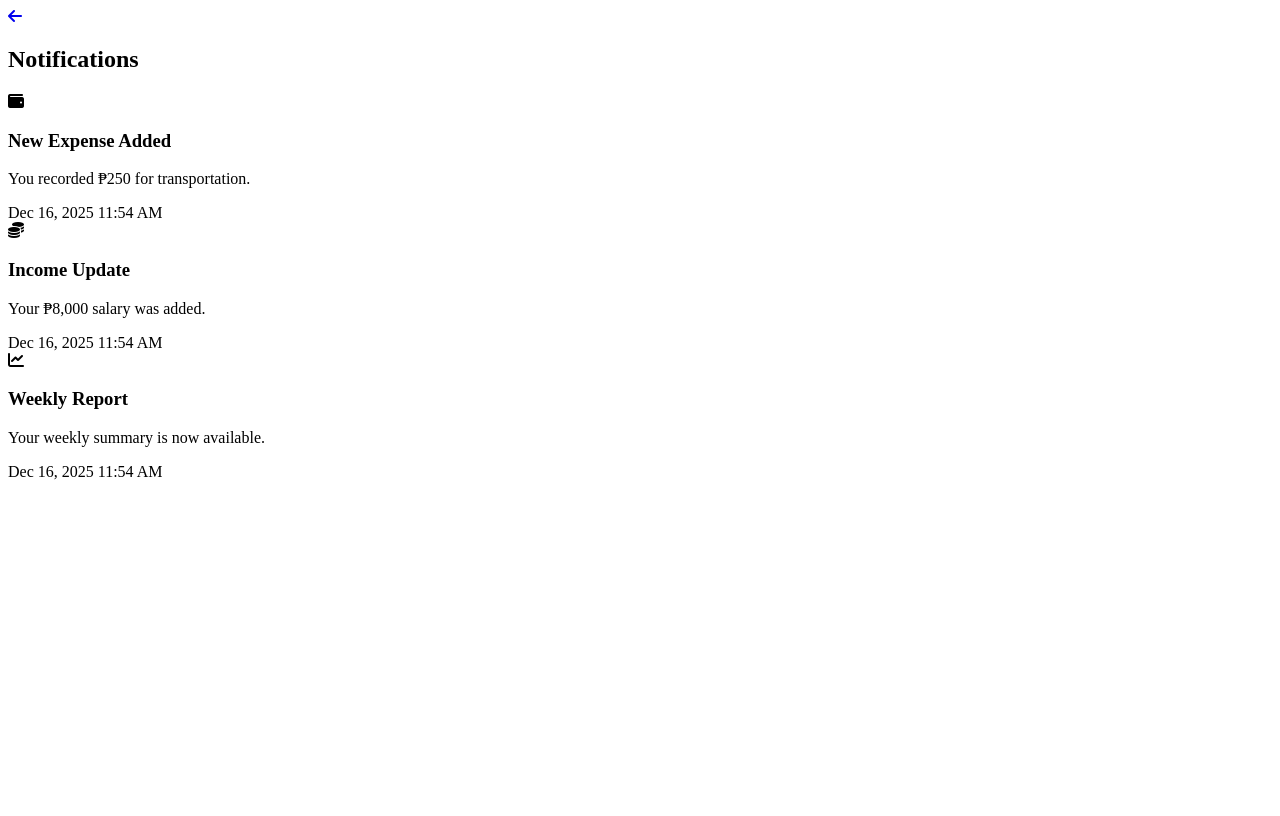
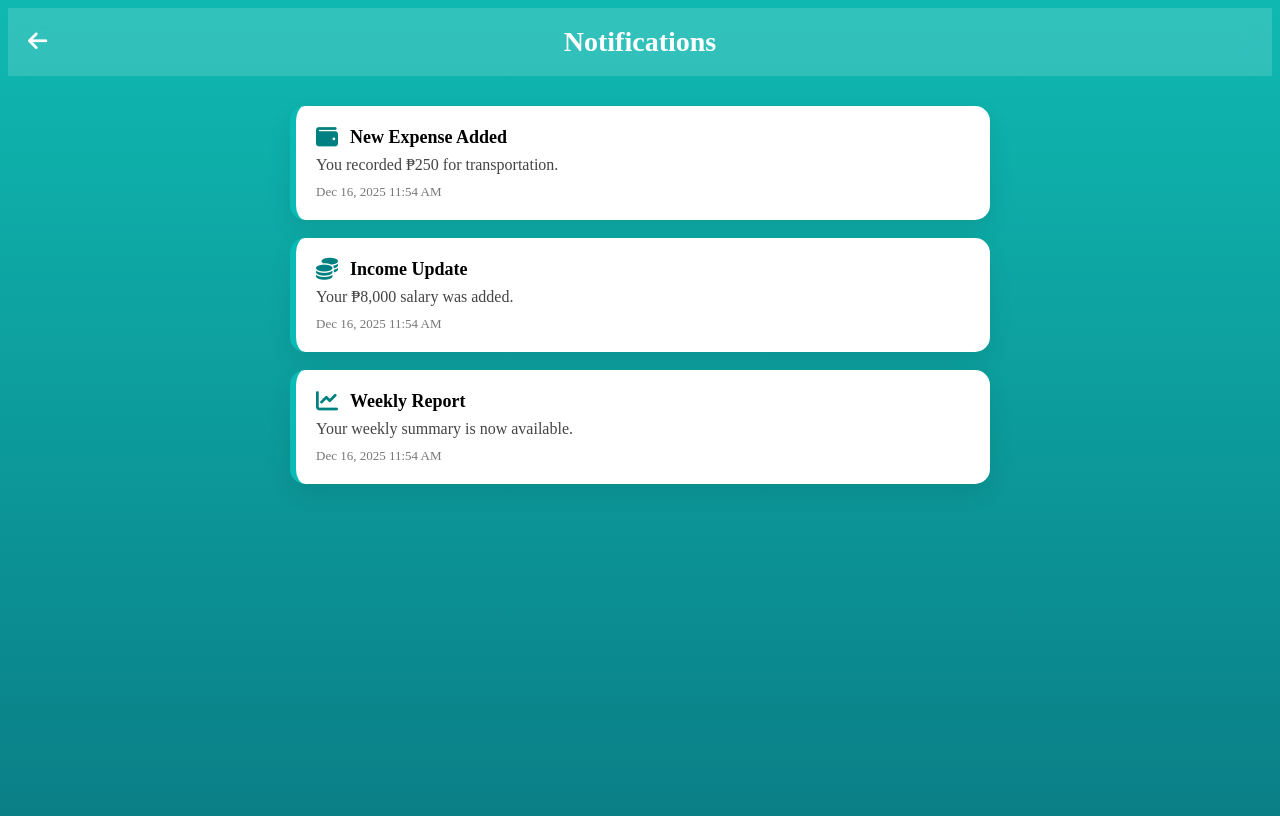
Before and after one commit to profkierth/SE-ProjectFinWise, a PHP site: page /notification.php in a window 1280 px wide. Before the commit the page ends 480 px from the top, so only its background shows below. Run offline with PHP 8.4, Linux system fonts and the light colour scheme; the visitor is signed in with stand-in values (Sample User, id 1); data comes from the database, SQL or seed files in the repository.

Commit message:
Update notification.php

```diff
--- a/FinWise/notification.php
+++ b/FinWise/notification.php
@@ -22,13 +22,118 @@ $result = $stmt->get_result();
 <html>
 <head>
     <title>Notifications</title>
-    <link rel="stylesheet" href="style.css">
     <link rel="stylesheet"
           href="https://cdnjs.cloudflare.com/ajax/libs/font-awesome/6.5.0/css/all.min.css">
+    <style>
+
+        .gradient {
+            background: linear-gradient(180deg, #0fb9b1, #0a7f86);
+            min-height: 100vh;
+        }
+
+
+        .page-title {
+            text-align: center;
+            color: #ffffff;
+            font-size: 28px;
+            margin: 30px 0 25px 0;
+        }
+
+
+        .notification-container {
+            width: 92%;
+            max-width: 700px;
+            margin: 30px auto 40px auto;
+            padding: 0 15px;
+        }
+
+
+        .notif-card {
+            background: white;
+            border-radius: 15px;
+            padding: 20px;
+            margin-bottom: 18px;
+            box-shadow: 0 10px 25px rgba(0,0,0,0.08);
+            border-left: 6px solid #0abab5;
+            transition: 0.2s;
+        }
+
+        .notif-card:hover {
+            transform: translateY(-3px);
+        }
+
+
+        .notif-header {
+            display: flex;
+            align-items: center;
+            justify-content: center;
+            position: sticky;
+            top: 0;
+            padding: 18px 20px;
+            background: rgba(255,255,255,0.15);
+            backdrop-filter: blur(12px);
+            z-index: 1000;
+        }
+
+        .notif-header h2 {
+            color: white;
+            font-size: 28px;
+            font-weight: 700;
+            margin: 0;
+        }
+
+
+        .back-btn {
+            position: absolute;
+            left: 20px;
+            font-size: 22px;
+            color: rgb(255, 255, 255);
+            text-decoration: none;
+        }
+
+        .back-btn:hover {
+            transform: translateX(-4px);
+        }
+
+
+        .notif-title {
+            display: flex;
+            align-items: center;
+            gap: 12px;
+            margin-bottom: 8px;
+        }
+
+        .notif-title i {
+            font-size: 22px;
+            color: #008080;
+        }
+
+        .notif-title h3 {
+            margin: 0;
+            font-size: 18px;
+        }
+
+
+        .notif-card p {
+            margin: 5px 0 8px;
+            color: #444;
+        }
+
+        .notif-time {
+            font-size: 13px;
+            color: #777;
+        }
+
+
+        .empty-text {
+            text-align: center;
+            color: #eee;
+            margin-top: 40px;
+        }
+    </style>
 </head>
 
 <body class="gradient">
-
 
 <div class="notif-header">
     <a href="dashboard.php" class="back-btn">
@@ -69,5 +174,4 @@ $result = $stmt->get_result();
 </div>
 
 </body>
-
 </html>
```
Lines whose indentation alone changed are shown as unchanged.
